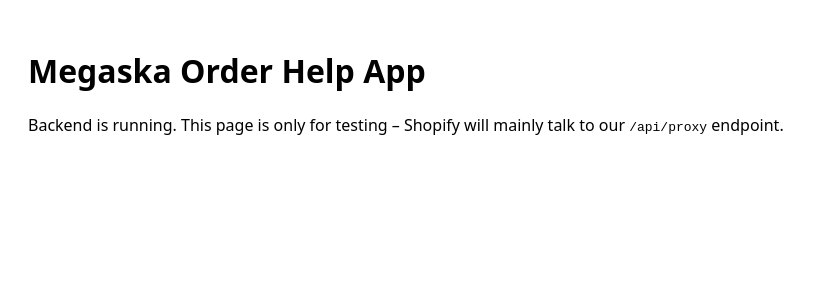
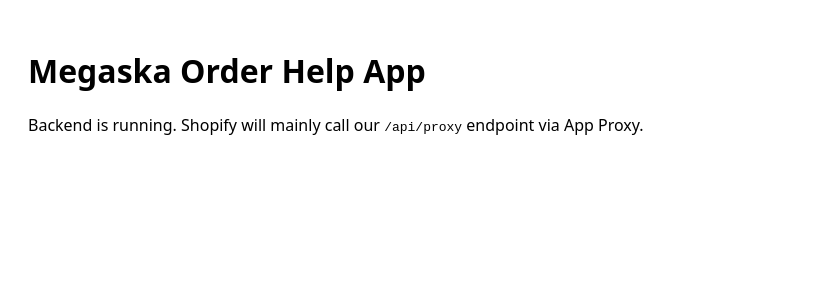
Before and after one commit to sandeep-megaska/megaska-order-help, a Next.js app: page / in a window 1280 px wide. Shown: the top 300 px of the page, without its empty margins (0-817 px from the left). Built offline with nearby package versions, Linux system fonts and the light colour scheme.

Commit message:
Update and rename index.tsx to index.js

```diff
--- /dev/null
+++ b/pages/index.js
@@ -0,0 +1,14 @@
+export default function Home() {
+  return (
+    <main style={{ padding: 20, fontFamily: "system-ui" }}>
+      <h1>Megaska Order Help App</h1>
+      <p>
+        Backend is running. Shopify will mainly call our
+        {" "}
+        <code>/api/proxy</code>
+        {" "}
+        endpoint via App Proxy.
+      </p>
+    </main>
+  );
+}
--- a/pages/index.tsx
+++ /dev/null
@@ -1,15 +0,0 @@
-import type { NextPage } from "next";
-
-const Home: NextPage = () => {
-  return (
-    <main style={{ padding: 20, fontFamily: "system-ui" }}>
-      <h1>Megaska Order Help App</h1>
-      <p>
-        Backend is running. This page is only for testing – Shopify will mainly
-        talk to our <code>/api/proxy</code> endpoint.
-      </p>
-    </main>
-  );
-};
-
-export default Home;
```
